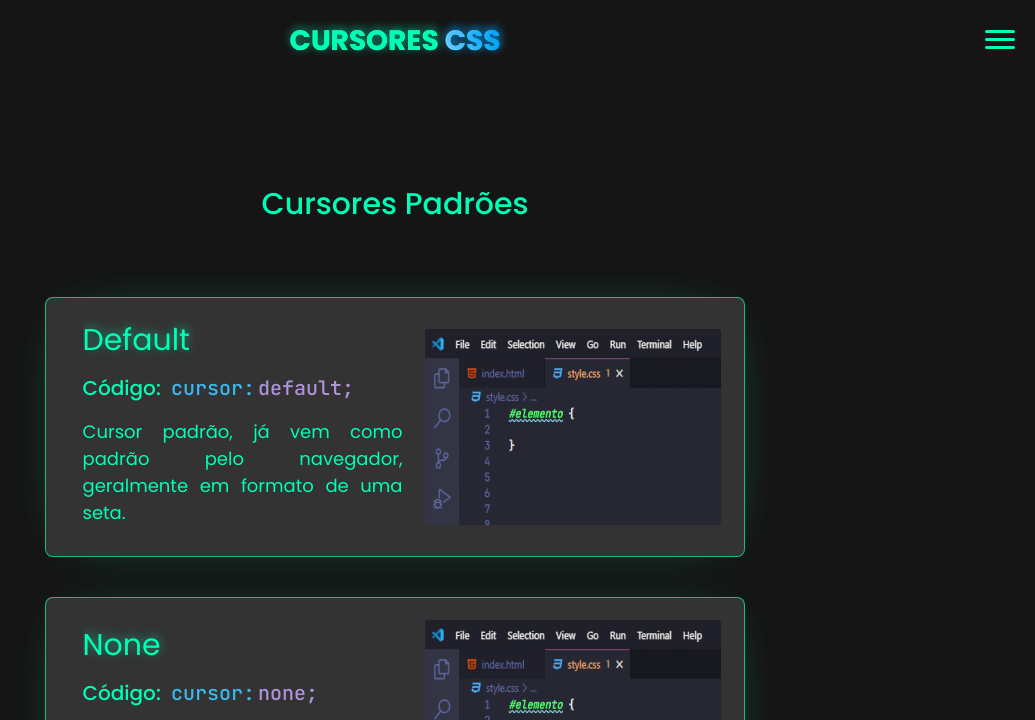
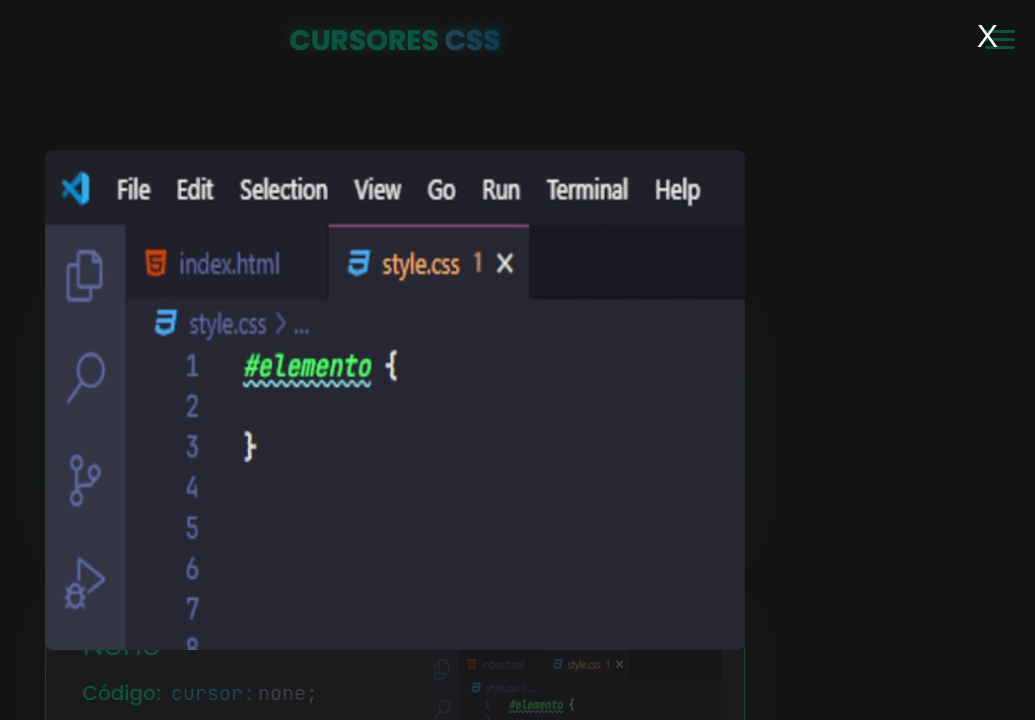
Before and after one commit to Pedro-Panstein/Cursores, a plain HTML site: page index.html in a window 1280 px wide. Both pictures are taken after a click on the picture 817 px from the left and 427 px from the top of the page. Shown: the top 720 px of the page, without its empty margins (245-1280 px from the left). Drawn offline with nearby package versions, Linux system fonts and the light colour scheme.

Commit message:
Função de lightbox adicionada  00:23 - 12/09/2024

```diff
--- a/index.html
+++ b/index.html
@@ -373,6 +373,13 @@
         </div>
       </section>
 
+      <div class="lightbox">
+        <div class="lightbox-content">
+          <img src="" class="lightbox-image">
+        </div>
+        <button class="lightbox-close">X</button>
+      </div>
+
     </main>
   </body>
 </html>
--- a/script.js
+++ b/script.js
@@ -3,23 +3,44 @@ AOS.init({
   once: true,
 });
 
+//SIDEBAR
 const overflow = document.documentElement;
 const menu1 = document.querySelector(".menu-line1");
 const menu2 = document.querySelector(".menu-line2");
 const menu3 = document.querySelector(".menu-line3");
 const menuContent = document.querySelector(".menu");
-const sidebar = document.querySelector(".sidebar")
-const background = document.querySelector(".active-sidebar")
+const sidebar = document.querySelector(".sidebar");
+const background = document.querySelector(".active-sidebar");
 
 menuContent.addEventListener("click", () => {
   menu1.classList.toggle("effect1");
   menu2.classList.toggle("effect2");
   menu3.classList.toggle("effect3");
-  sidebar.classList.toggle("hidden")
-  background.classList.toggle("hidden")
+  sidebar.classList.toggle("hidden");
+  background.classList.toggle("hidden");
   if (overflow.style.overflowY === "hidden") {
     overflow.style.overflowY = "";
   } else {
     overflow.style.overflowY = "hidden";
   }
 });
+
+//LIGHTBOX
+
+const images = document.querySelectorAll(".cursor-box img");
+const lightbox = document.querySelector(".lightbox");
+const lightboxImage = document.querySelector(".lightbox-image");
+const lightboxClose = document.querySelector(".lightbox-close")
+
+images.forEach((e) => {
+  e.addEventListener("click", () => {
+    const imageUrl = e.getAttribute("src")
+
+    lightboxImage.setAttribute("src", imageUrl);
+    lightbox.style.display = "flex"
+  });
+});
+
+lightboxClose.addEventListener("click", () => {
+  lightbox.style.display = "none"
+})
--- a/style.css
+++ b/style.css
@@ -224,6 +224,51 @@ body {
     margin: 100px 0px 30px 0px;
 }
 
+.lightbox-content {
+  display: flex;
+  justify-content: center;
+  align-items: center;
+  height: 100%;
+  width: 100%;
+  background-color: #33333346;
+}
+
+.lightbox {
+  display: none;
+  position: fixed;
+  top: 0;
+  left: 0;
+  width: 100%;
+  height: 100%;
+  background-color: rgba(0, 0, 0, 0.623);
+  z-index: 100;
+}
+
+.lightbox-image {
+  max-width: 700px;
+  height: 500px;
+  width: 800px;
+  border-radius: 8px;
+}
+
+.lightbox-close {
+  position: absolute;
+  top: 1rem;
+  right: 2rem;
+  border: none;
+  font-size: 2rem;
+  color: #fff;
+  padding: 0.1rem 0.3rem;
+  text-decoration: none;
+  cursor: pointer;
+  transition: 0.5s;
+  background-color: transparent;
+}
+
+.lightbox-close:hover {
+  transform: scale(1.2);
+}
+
 /* CURSORES */
 #default { cursor: default; }
 
@@ -295,6 +340,13 @@ body {
 
 #all-scroll { cursor: all-scroll; }
 
+@media screen and (max-width: 600px) {
+  .lightbox-image {
+    max-width: 450px;
+    height: 500px;
+  }
+}
+
 @media screen and (min-width: 728px) {
   .cursor-box {
     flex-direction: row;
```
